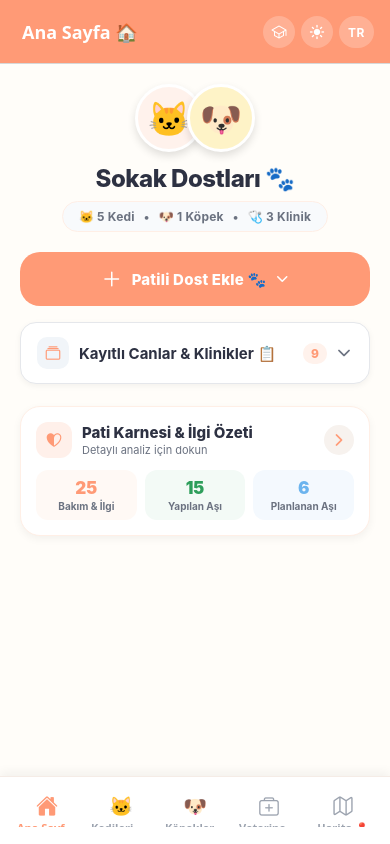
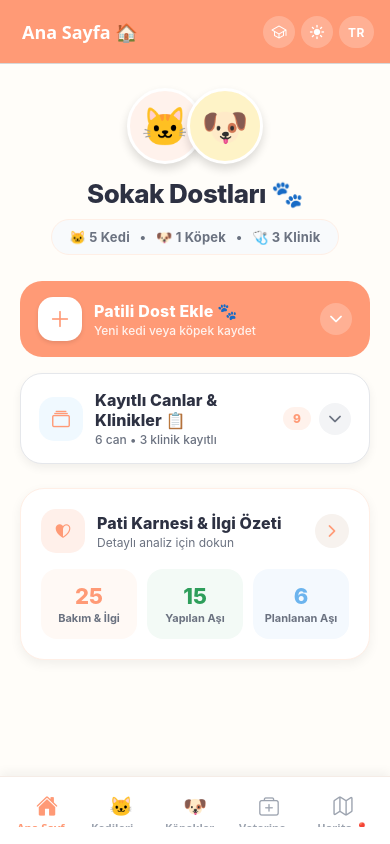
Before and after one commit to HakanURAL06/MobileAppDevelopmentProject, a React Native app: screen /Home in a window 390 px wide. Built offline with nearby package versions, Linux system fonts and the light colour scheme.

Commit message:
style: ana ekran butonlari ve kartlari sayfayi daha iyi dolduracak sekilde genisletildi

```diff
--- a/src/components/AddAnimalActionMenu.js
+++ b/src/components/AddAnimalActionMenu.js
@@ -43,11 +43,23 @@ export default function AddAnimalActionMenu({ navigation }) {
         onPress={() => setIsOpen(true)}
         activeOpacity={0.88}
       >
-        <Ionicons name="add" size={24} color="#FFFFFF" />
-        <Text style={styles.mainBtnText}>
-          {isEn ? 'Register Animal 🐾' : 'Patili Dost Ekle 🐾'}
-        </Text>
-        <Ionicons name="chevron-down" size={16} color="#FFFFFF" />
+        <View style={styles.btnLeftRow}>
+          <View style={styles.btnIconCircle}>
+            <Ionicons name="add" size={26} color={colors.primary} />
+          </View>
+          <View style={styles.btnTextCol}>
+            <Text style={styles.mainBtnText}>
+              {isEn ? 'Register Animal 🐾' : 'Patili Dost Ekle 🐾'}
+            </Text>
+            <Text style={styles.mainBtnSub}>
+              {isEn ? 'Tap to add a new cat or dog' : 'Yeni kedi veya köpek kaydet'}
+            </Text>
+          </View>
+        </View>
+
+        <View style={styles.btnChevronCircle}>
+          <Ionicons name="chevron-down" size={18} color="#FFFFFF" />
+        </View>
       </TouchableOpacity>
 
       {/* Açılır Modal / Seçenekler */}
@@ -151,21 +163,56 @@ const styles = StyleSheet.create({
   mainBtn: {
     flexDirection: 'row',
     alignItems: 'center',
+    justifyContent: 'space-between',
+    paddingVertical: 16,
+    paddingHorizontal: 18,
+    borderRadius: 22,
+    shadowOffset: { width: 0, height: 6 },
+    shadowOpacity: 0.18,
+    shadowRadius: 12,
+    elevation: 4,
+  },
+  btnLeftRow: {
+    flexDirection: 'row',
+    alignItems: 'center',
+    gap: 12,
+    flex: 1,
+  },
+  btnIconCircle: {
+    width: 44,
+    height: 44,
+    borderRadius: 15,
+    backgroundColor: '#FFFFFF',
+    alignItems: 'center',
     justifyContent: 'center',
-    paddingVertical: 14,
-    paddingHorizontal: 20,
-    borderRadius: 20,
-    gap: 8,
-    shadowOffset: { width: 0, height: 4 },
-    shadowOpacity: 0.15,
-    shadowRadius: 10,
-    elevation: 3,
+    shadowOffset: { width: 0, height: 2 },
+    shadowOpacity: 0.1,
+    shadowRadius: 4,
+    elevation: 2,
+  },
+  btnTextCol: {
+    flex: 1,
   },
   mainBtnText: {
-    fontSize: 15,
+    fontSize: 16,
     fontWeight: '800',
     color: '#FFFFFF',
     letterSpacing: 0.2,
+  },
+  mainBtnSub: {
+    fontSize: 12,
+    color: 'rgba(255, 255, 255, 0.88)',
+    marginTop: 2,
+    fontWeight: '500',
+  },
+  btnChevronCircle: {
+    width: 32,
+    height: 32,
+    borderRadius: 16,
+    backgroundColor: 'rgba(255, 255, 255, 0.22)',
+    alignItems: 'center',
+    justifyContent: 'center',
+    marginLeft: 10,
   },
   modalOverlay: {
     flex: 1,
--- a/src/components/CareSummaryCard.js
+++ b/src/components/CareSummaryCard.js
@@ -102,66 +102,67 @@ export default function CareSummaryCard({ cats = [], dogs = [], onPressDetails }
 const styles = StyleSheet.create({
   card: {
     width: '100%',
-    borderRadius: 20,
-    padding: 15,
-    borderWidth: 1,
-    marginBottom: 16,
-    shadowOffset: { width: 0, height: 3 },
-    shadowOpacity: 0.05,
-    shadowRadius: 8,
-    elevation: 2,
+    borderRadius: 24,
+    padding: 20,
+    borderWidth: 1.5,
+    marginBottom: 20,
+    shadowOffset: { width: 0, height: 4 },
+    shadowOpacity: 0.06,
+    shadowRadius: 12,
+    elevation: 3,
   },
   topRow: {
     flexDirection: 'row',
     alignItems: 'center',
     justifyContent: 'space-between',
-    marginBottom: 12,
+    marginBottom: 16,
   },
   titleGroup: {
     flexDirection: 'row',
     alignItems: 'center',
-    gap: 10,
+    gap: 12,
   },
   iconCircle: {
-    width: 36,
-    height: 36,
-    borderRadius: 12,
+    width: 44,
+    height: 44,
+    borderRadius: 15,
     justifyContent: 'center',
     alignItems: 'center',
   },
   title: {
-    fontSize: 15,
+    fontSize: 16,
     fontWeight: '800',
+    letterSpacing: 0.1,
   },
   subtitle: {
-    fontSize: 11,
-    marginTop: 1,
+    fontSize: 12,
+    marginTop: 2,
   },
   arrowBtn: {
-    width: 30,
-    height: 30,
-    borderRadius: 15,
+    width: 34,
+    height: 34,
+    borderRadius: 17,
     justifyContent: 'center',
     alignItems: 'center',
   },
   metricsRow: {
     flexDirection: 'row',
-    gap: 8,
+    gap: 10,
   },
   metricChip: {
     flex: 1,
-    borderRadius: 12,
-    paddingVertical: 8,
-    paddingHorizontal: 6,
+    borderRadius: 16,
+    paddingVertical: 14,
+    paddingHorizontal: 8,
     alignItems: 'center',
   },
   metricVal: {
-    fontSize: 17,
-    fontWeight: '900',
+    fontSize: 22,
+    fontWeight: '800',
     marginBottom: 2,
   },
   metricLbl: {
-    fontSize: 10,
+    fontSize: 11,
     fontWeight: '700',
   },
 });
--- a/src/components/ViewRecordsActionMenu.js
+++ b/src/components/ViewRecordsActionMenu.js
@@ -44,13 +44,20 @@ export default function ViewRecordsActionMenu({
         onPress={() => setIsOpen(true)}
         activeOpacity={0.85}
       >
-        <View style={styles.btnContentRow}>
-          <View style={[styles.btnIconBadge, { backgroundColor: isDark ? '#1E293B' : '#F1F5F9' }]}>
-            <Ionicons name="albums-outline" size={18} color={colors.primary} />
+        <View style={styles.btnLeftRow}>
+          <View style={[styles.btnIconBadge, { backgroundColor: isDark ? '#1E293B' : '#F0F9FF' }]}>
+            <Ionicons name="albums-outline" size={22} color={colors.primary} />
           </View>
-          <Text style={[styles.mainBtnText, { color: colors.text }]}>
-            {isEn ? 'View Paws & Clinics 📋' : 'Kayıtlı Canlar & Klinikler 📋'}
-          </Text>
+          <View style={styles.btnTextCol}>
+            <Text style={[styles.mainBtnText, { color: colors.text }]}>
+              {isEn ? 'View Paws & Clinics 📋' : 'Kayıtlı Canlar & Klinikler 📋'}
+            </Text>
+            <Text style={[styles.mainBtnSub, { color: colors.textSecondary }]}>
+              {isEn
+                ? `${catsCount + dogsCount} paws • ${vetsCount} clinics`
+                : `${catsCount + dogsCount} can • ${vetsCount} klinik kayıtlı`}
+            </Text>
+          </View>
         </View>
 
         <View style={styles.rightGroup}>
@@ -59,7 +66,9 @@ export default function ViewRecordsActionMenu({
               {catsCount + dogsCount + vetsCount}
             </Text>
           </View>
-          <Ionicons name="chevron-down" size={18} color={colors.textSecondary} />
+          <View style={[styles.btnChevronCircle, { backgroundColor: isDark ? colors.surfaceSecondary : '#F3F4F6' }]}>
+            <Ionicons name="chevron-down" size={18} color={colors.textSecondary} />
+          </View>
         </View>
       </TouchableOpacity>
 
@@ -247,32 +256,40 @@ const styles = StyleSheet.create({
     flexDirection: 'row',
     alignItems: 'center',
     justifyContent: 'space-between',
-    paddingVertical: 14,
-    paddingHorizontal: 16,
-    borderRadius: 16,
+    paddingVertical: 16,
+    paddingHorizontal: 18,
+    borderRadius: 22,
     borderWidth: 1.5,
-    shadowOffset: { width: 0, height: 2 },
-    shadowOpacity: 0.05,
-    shadowRadius: 6,
+    shadowOffset: { width: 0, height: 4 },
+    shadowOpacity: 0.06,
+    shadowRadius: 10,
     elevation: 2,
   },
-  btnContentRow: {
+  btnLeftRow: {
     flexDirection: 'row',
     alignItems: 'center',
-    gap: 10,
+    gap: 12,
     flex: 1,
   },
   btnIconBadge: {
-    width: 32,
-    height: 32,
-    borderRadius: 10,
+    width: 44,
+    height: 44,
+    borderRadius: 15,
     alignItems: 'center',
     justifyContent: 'center',
   },
+  btnTextCol: {
+    flex: 1,
+  },
   mainBtnText: {
-    fontSize: 15,
-    fontWeight: '700',
-    flex: 1,
+    fontSize: 16,
+    fontWeight: '800',
+    letterSpacing: 0.1,
+  },
+  mainBtnSub: {
+    fontSize: 12,
+    marginTop: 2,
+    fontWeight: '500',
   },
   rightGroup: {
     flexDirection: 'row',
@@ -280,13 +297,20 @@ const styles = StyleSheet.create({
     gap: 8,
   },
   countPill: {
-    paddingHorizontal: 8,
-    paddingVertical: 3,
-    borderRadius: 10,
+    paddingHorizontal: 10,
+    paddingVertical: 4,
+    borderRadius: 12,
   },
   countPillText: {
     fontSize: 12,
     fontWeight: '800',
+  },
+  btnChevronCircle: {
+    width: 32,
+    height: 32,
+    borderRadius: 16,
+    alignItems: 'center',
+    justifyContent: 'center',
   },
   modalOverlay: {
     flex: 1,
--- a/src/screens/HomeScreen.js
+++ b/src/screens/HomeScreen.js
@@ -87,52 +87,52 @@ const styles = StyleSheet.create({
   },
   contentContainer: {
     paddingHorizontal: 20,
-    paddingTop: 20,
+    paddingTop: 24,
     paddingBottom: 40,
     alignItems: 'center',
   },
   welcomeSection: {
     alignItems: 'center',
-    marginBottom: 20,
+    marginBottom: 26,
   },
   avatarRow: {
     flexDirection: 'row',
-    marginBottom: 12,
+    marginBottom: 14,
   },
   avatarCircle: {
-    width: 68,
-    height: 68,
-    borderRadius: 34,
+    width: 76,
+    height: 76,
+    borderRadius: 38,
     justifyContent: 'center',
     alignItems: 'center',
-    borderWidth: 3,
-    shadowOffset: { width: 0, height: 4 },
-    shadowOpacity: 0.12,
-    shadowRadius: 8,
-    elevation: 3,
+    borderWidth: 3.5,
+    shadowOffset: { width: 0, height: 5 },
+    shadowOpacity: 0.14,
+    shadowRadius: 10,
+    elevation: 4,
   },
   avatarEmoji: {
-    fontSize: 34,
+    fontSize: 38,
   },
   greetingTitle: {
-    fontSize: 24,
+    fontSize: 26,
     fontWeight: '800',
     letterSpacing: -0.5,
-    marginBottom: 8,
+    marginBottom: 10,
   },
   statPill: {
-    paddingHorizontal: 16,
-    paddingVertical: 7,
-    borderRadius: 20,
-    borderWidth: 1,
+    paddingHorizontal: 18,
+    paddingVertical: 9,
+    borderRadius: 22,
+    borderWidth: 1.5,
   },
   statPillText: {
-    fontSize: 12,
+    fontSize: 13,
     fontWeight: '700',
     letterSpacing: 0.2,
   },
   actionSection: {
     width: '100%',
-    marginBottom: 6,
+    marginBottom: 8,
   },
 });
```
